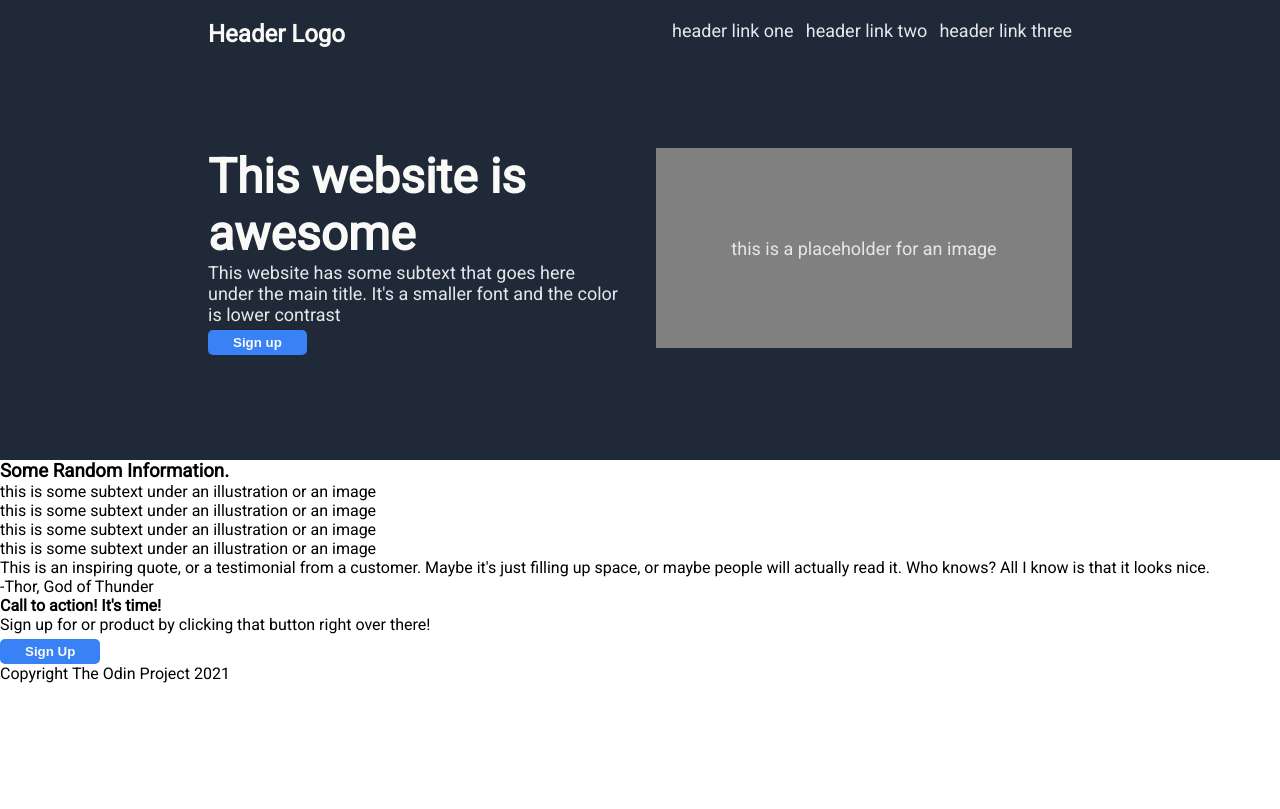
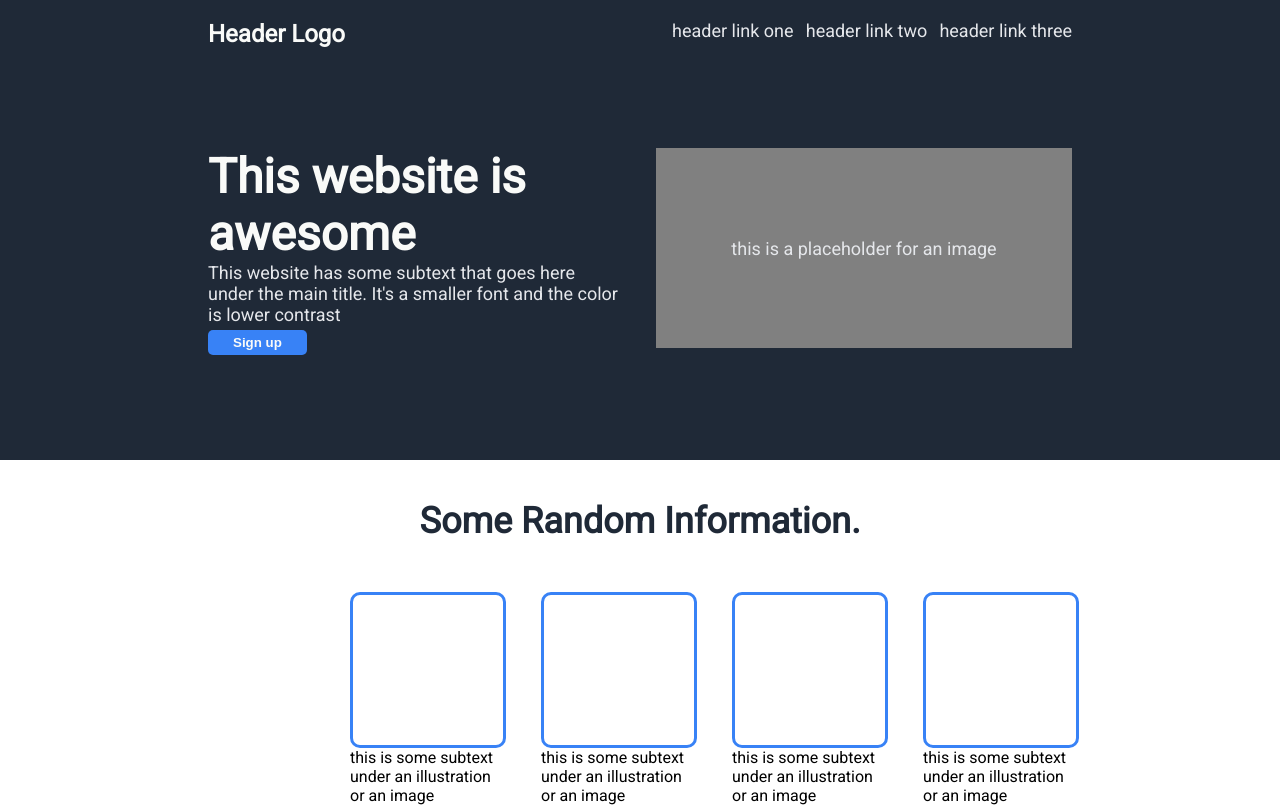
Before and after one commit to JacobMorency/product-landing-page, a plain HTML site: page index.html in a window 1280 px wide. Shown: the top 809 px of the page. Drawn offline with Linux system fonts and the light colour scheme.

Commit message:
added card section

```diff
--- a/index.html
+++ b/index.html
@@ -38,26 +38,28 @@
         </div>
 
     </header>
-    <div class="main-content">
-        <h3>Some Random Information.</h3>
-        <div class="box-1">
+    <h3>Some Random Information.</h3>
+    <div class="card-container">
+        <div class="card">
+            <div class="box-1 card-box"></div>
             <div class="box-subtext">
-                this is some subtext under an illustration or an image
+                <p>this is some subtext under an illustration or an image</p>
             </div>
         </div>
-        <div class="box-2">
+        <div class="card">
+            <div class="box-1 card-box"></div>
             <div class="box-subtext">
-                this is some subtext under an illustration or an image
+                <p>this is some subtext under an illustration or an image</p>
             </div>
-        </div>
-        <div class="box-3">
+        </div><div class="card">
+            <div class="box-1 card-box"></div>
             <div class="box-subtext">
-                this is some subtext under an illustration or an image
+                <p>this is some subtext under an illustration or an image</p>
             </div>
-        </div>
-        <div class="box-4">
+        </div><div class="card">
+            <div class="box-1 card-box"></div>
             <div class="box-subtext">
-                this is some subtext under an illustration or an image
+                <p>this is some subtext under an illustration or an image</p>
             </div>
         </div>
     </div>
--- a/styles.css
+++ b/styles.css
@@ -94,3 +94,30 @@ button {
     margin-top: 5px;
     font-weight: 700;
 }
+
+
+
+/* panel section*/
+
+h3 {
+   font-size: 36px;
+   font-weight: bolder;
+   color: #1f2937;
+   text-align: center;
+   margin: 40px;
+}
+
+.card-container {
+    display: flex;
+    /* justify-content: space-evenly; */
+    gap: 35px;
+    margin: 50px 350px;
+}
+
+.card-box {
+    border: #3882f6;
+    border-style: solid;
+    border-radius: 10px;
+    width: 150px;
+    height: 150px;
+}
```
